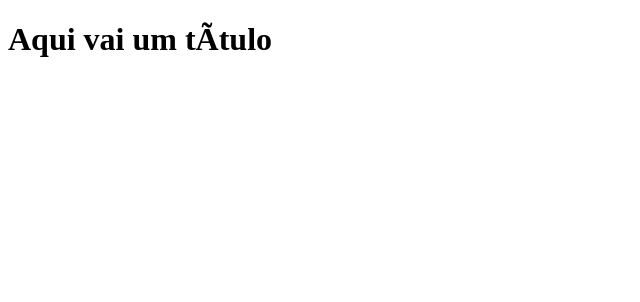
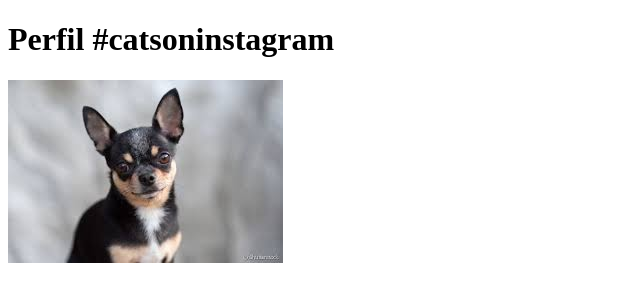
Before and after one commit to valdemar-gomes/ads_descomplica_pida_atv10, a plain HTML site: page index.html in a window 1280 px wide. Shown: the whole page, without its empty margins (0-640 px from the left). Drawn offline with Linux system fonts and the light colour scheme.

Commit message:
2
Commit número 2 da atividade
Inclusão da imagem de chiuhauha

```diff
--- a/index.html
+++ b/index.html
@@ -4,7 +4,7 @@
 
 <head>
 
-<title>Título da página</title>
+<title>Fanpage de Gatinhos</title>
 
 <meta charset=“utf-8”>
 
@@ -12,7 +12,9 @@
 
 <body>
 
-<h1>Aqui vai um título</h1>
+<h1>Perfil #catsoninstagram</h1>
+
+<img src="imagens/chiuhauha.jpg" />
 
 </body>
 
```
Also changed, not shown: imagens/chiuhauha.jpg (added).
